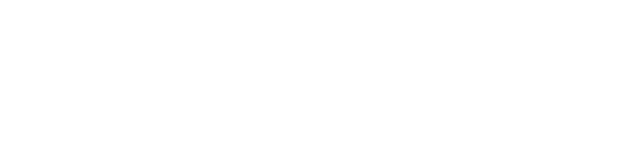
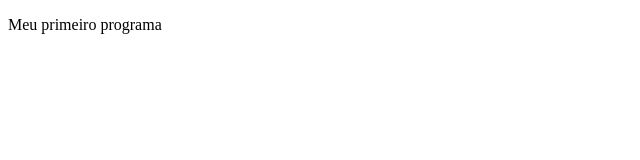
Before and after one commit to blt07/teste-de-commit, a plain HTML site: page index.html in a window 1280 px wide. Shown: the whole page, without its empty margins (0-640 px from the left). Drawn offline with Linux system fonts and the light colour scheme.

Commit message:
Meu segundo commit

```diff
--- a/index.html
+++ b/index.html
@@ -9,7 +9,7 @@
 </head>
 <body>
 
-
+<p>Meu primeiro programa</p>
 
     <script src="/js/main.js"></script>
 </body>
```
